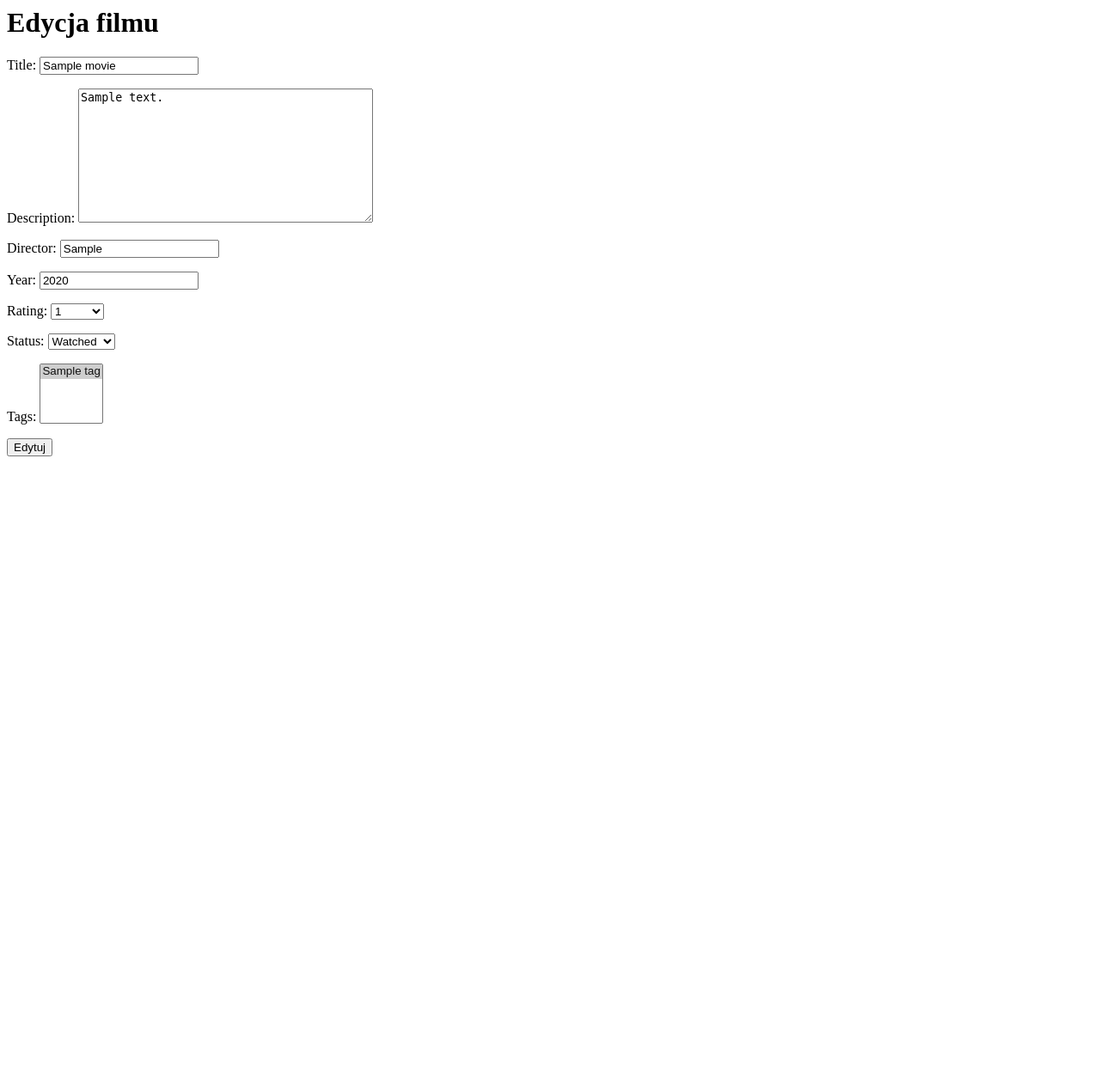
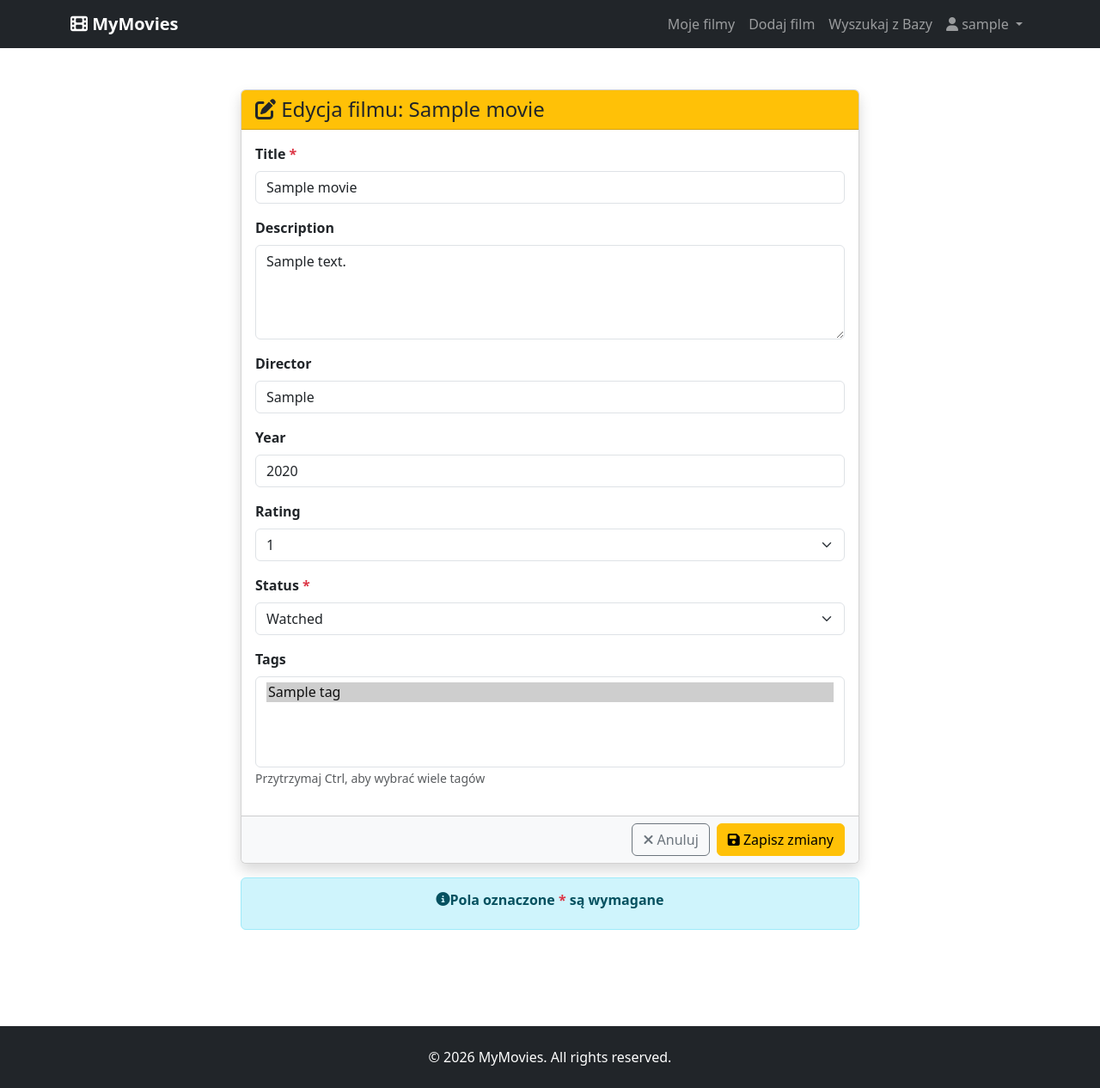
Before and after one commit to Wiktormisch/MyMovies, a Django app: page /movies/1/edit in a window 1280 px wide. Shown: the whole page at 86% size. Before the commit the page ends 531 px from the top, so only its background shows below. Run offline with Django 5.2, Linux system fonts and the light colour scheme; a user stored in the database is signed in; tables that the repository leaves empty hold one stand-in row (values such as "Sample post"); some libraries are stand-ins or nearby versions.

Commit message:
feat: style for edit movie form

```diff
--- a/Movies/templates/movies/edit_movie.html
+++ b/Movies/templates/movies/edit_movie.html
@@ -1,7 +1,74 @@
-<h1>Edycja filmu</h1>
+{% extends 'base.html' %}
+{% load widget_tweaks %}
 
-<form method="post">
-    {% csrf_token %}
-    {{ form.as_p }}
-    <button type="sumbit">Edytuj</button>
-</form>
+{% block title %}Edycja filmu: {{ movie.title }}{% endblock %}
+
+{% block content %}
+<div class="container py-4">
+    <div class="row justify-content-center">
+        <div class="col-lg-8">
+            <div class="card shadow">
+                <div class="card-header bg-warning text-dark">
+                    <h1 class="h4 mb-0">
+                        <i class="fas fa-edit"></i> Edycja filmu: {{ movie.title }}
+                    </h1>
+                </div>
+
+                <form method="post" novalidate>
+                    {% csrf_token %}
+
+                    <div class="card-body">
+                        {% for field in form %}
+                        <div class="mb-3">
+                            <label for="{{ field.id_for_label }}" class="form-label fw-bold">
+                                {{ field.label }}
+                                {% if field.field.required %}
+                                <span class="text-danger">*</span>
+                                {% endif %}
+                            </label>
+
+                            {% if field.name == 'description' %}
+                                {{ field|add_class:"form-control"|attr:"rows:4" }}
+                            {% elif field.name == 'tags' %}
+                                {{ field|add_class:"form-select"|attr:"size:4" }}
+                                <small class="text-muted">Przytrzymaj Ctrl, aby wybrać wiele tagów</small>
+                            {% elif field.field.widget.input_type == 'select' %}
+                                {{ field|add_class:"form-select" }}
+                            {% else %}
+                                {{ field|add_class:"form-control" }}
+                            {% endif %}
+
+                            {% if field.errors %}
+                            <div class="alert alert-danger mt-2">
+                                {{ field.errors }}
+                            </div>
+                            {% endif %}
+
+                            {% if field.help_text %}
+                            <small class="form-text text-muted">{{ field.help_text }}</small>
+                            {% endif %}
+                        </div>
+                        {% endfor %}
+                    </div>
+
+                    <div class="card-footer bg-light">
+                        <div class="d-flex gap-2 justify-content-end">
+                            <a href="{% url 'movie_detail' movie.pk %}" class="btn btn-outline-secondary">
+                                <i class="fas fa-times"></i> Anuluj
+                            </a>
+                            <button type="submit" class="btn btn-warning">
+                                <i class="fas fa-save"></i> Zapisz zmiany
+                            </button>
+                        </div>
+                    </div>
+                </form>
+            </div>
+            <div class="alert alert-info mt-3">
+                <h6 class="d-flex justify-content-center alert-heading">
+                    <i class="fas fa-info-circle"></i> <strong> Pola oznaczone <span class="text-danger">*</span> są wymagane</strong>
+                </h6>
+            </div>
+        </div>
+    </div>
+</div>
+{% endblock %}
--- a/Movies/views.py
+++ b/Movies/views.py
@@ -77,7 +77,10 @@ def movie_edit(request, pk):
         else:
             form = MovieForm(instance=movie)
 
-        return render(request, "movies/edit_movie.html", {"form": form})
+        return render(request, "movies/edit_movie.html", {
+            "form": form,
+            "movie": movie
+        })
     return redirect("movie_list")
 
 
```
